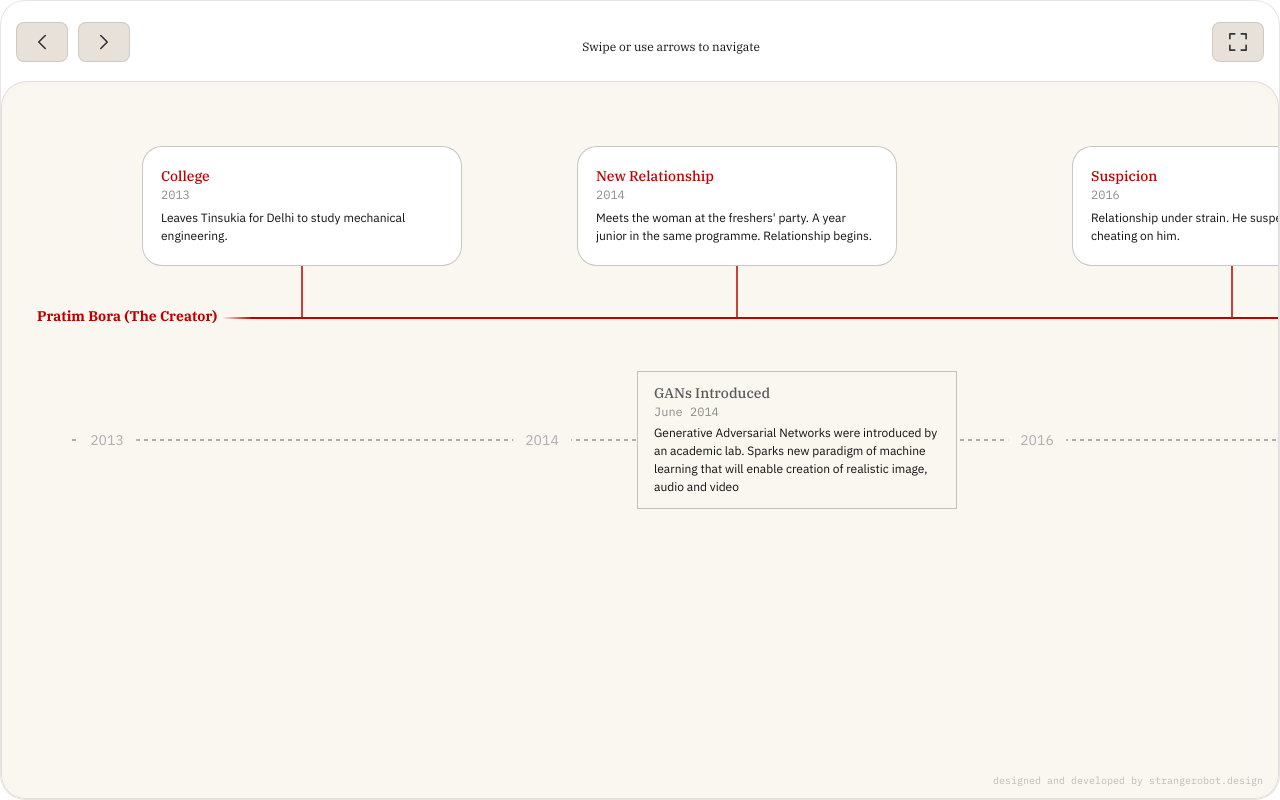
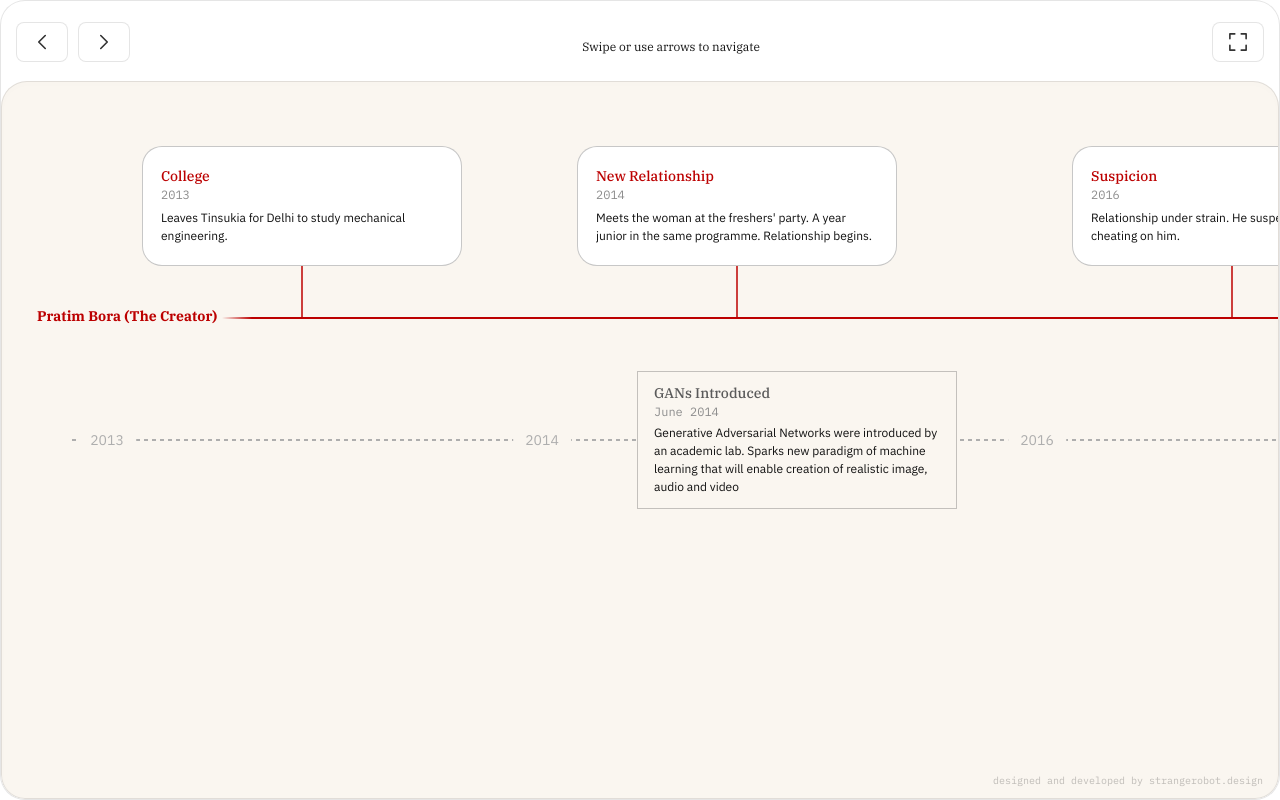
Before and after one commit to strangerobot/Boom-Timeline-Visualisation, a website: page public/index.html in a window 1280 px wide. Drawn offline with Linux system fonts and the light colour scheme.

Commit message:
style: change navigation buttons background to white

```diff
--- a/public/style.css
+++ b/public/style.css
@@ -96,7 +96,7 @@ body {
 }
 
 .nav-btn {
-  background-color: #e8e1da;
+  background-color: #ffffff;
   border: 1px solid var(--border-color);
   border-radius: 8px;
   width: 52px;
@@ -118,12 +118,12 @@ body {
 }
 
 .nav-btn:hover {
-  background-color: #ded6cf;
+  background-color: #f5f5f5;
   transform: translateY(-1px);
 }
 
 .nav-btn:active {
-  background-color: #cfc7c0;
+  background-color: #eaeaea;
   transform: translateY(0);
 }
 
```
